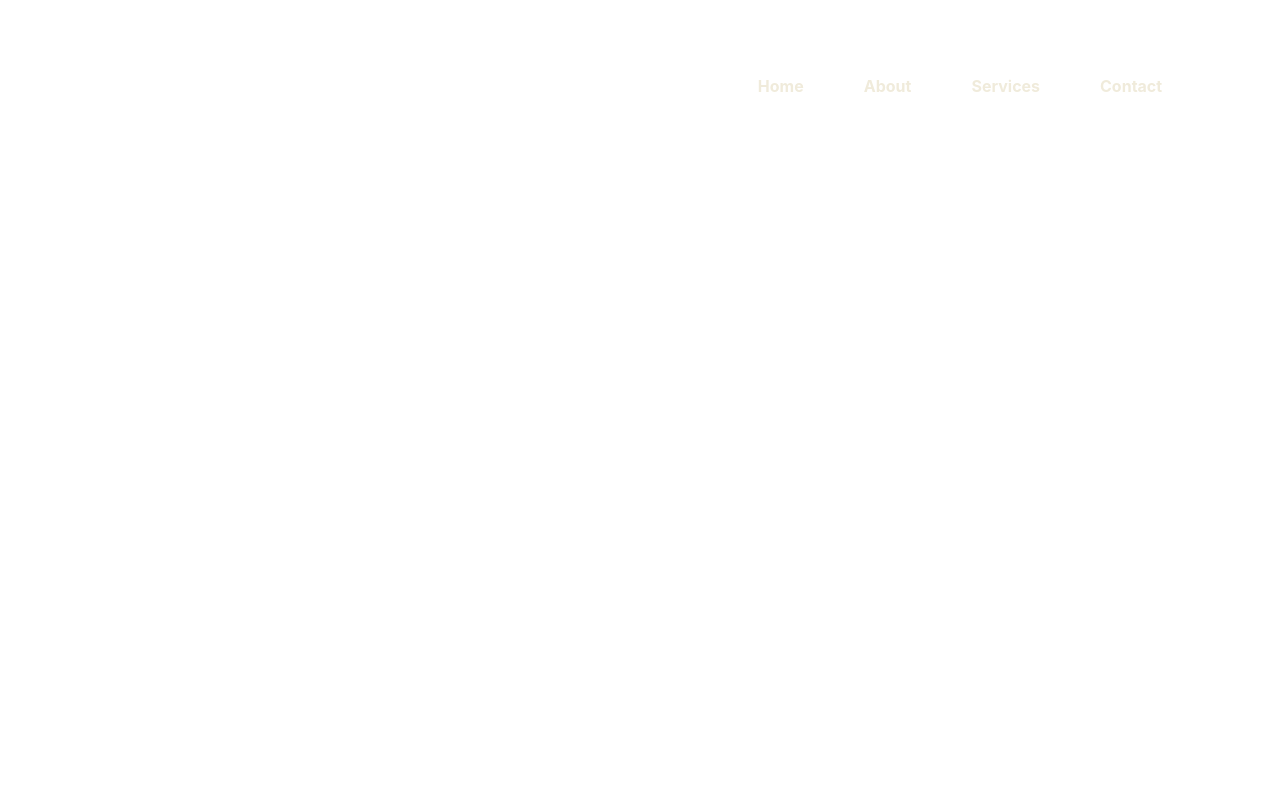
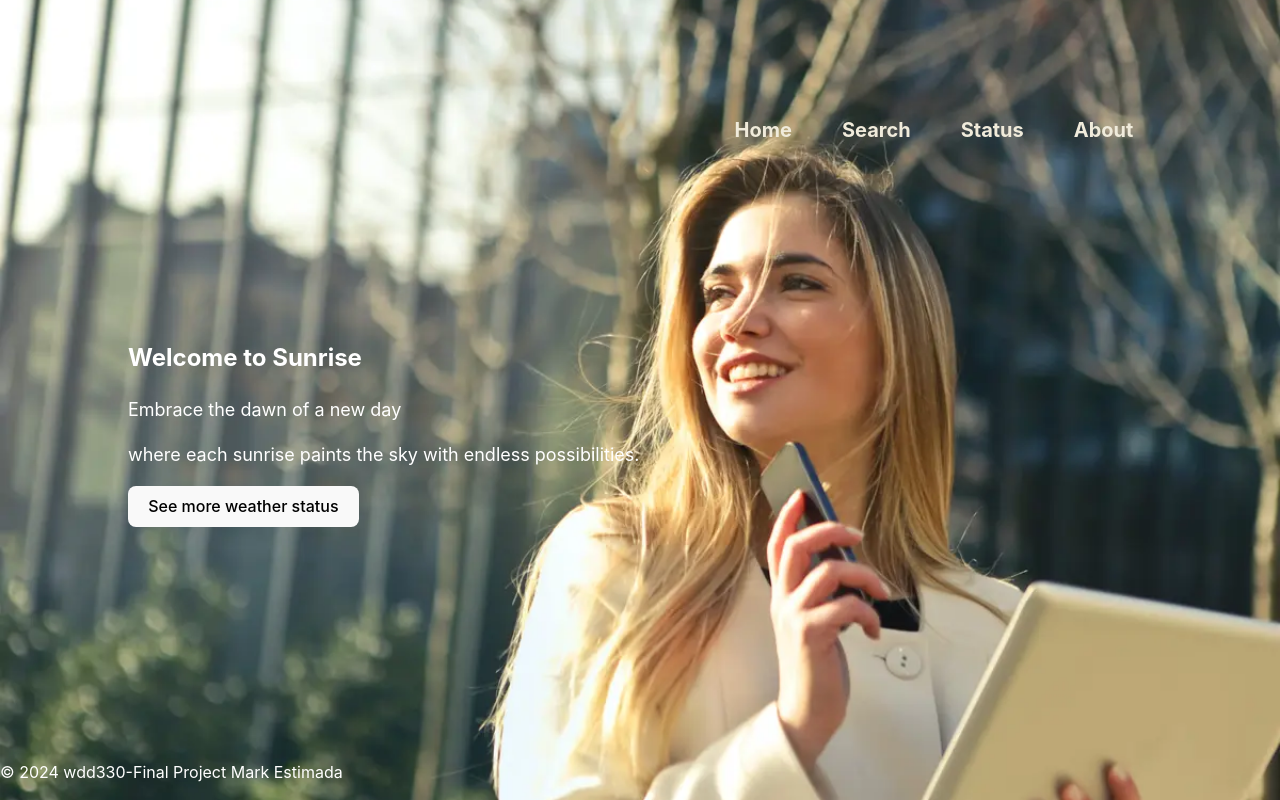
Before and after one commit to GravesStone/sunrise, a website built with Vite: page index.html in a window 1280 px wide. Built offline with nearby package versions, Linux system fonts and the light colour scheme; files whose address does not match are found by name.

Commit message:
changes in the website

```diff
--- a/index.html
+++ b/index.html
@@ -4,7 +4,7 @@
     <meta charset="UTF-8" />
     <link rel="icon" type="image/svg+xml" href="/vite.svg" />
     <meta name="viewport" content="width=device-width, initial-scale=1.0" />
-    <title>SunArise</title>
+    <title>Sunrise</title>
   </head>
   <header id="header"></header>
   <body>
--- a/main.js
+++ b/main.js
@@ -1,6 +1,6 @@
 import './style.css'
 
-import { loadFooter,loadHeader} from './script/modules.js'
+import { loadFooter,loadHeader,fadeInContent} from './script/modules.js'
 
 
 
@@ -11,10 +11,14 @@ window.addEventListener('DOMContentLoaded', function() {
     var heroContent = document.createElement('div');
     var heading = document.createElement('h2');
     var paragraph = document.createElement('p');
+    var paragraph2 = document.createElement('p');
+    var button = document.createElement('button'); // Create button element
 
     // Set content
-    heading.textContent = 'Welcome to Sun Arise';
-    paragraph.textContent = 'This is the hero section of our webpage.';
+    heading.textContent = 'Welcome to Sunrise';
+    paragraph.textContent = 'Embrace the dawn of a new day';
+    paragraph2.textContent = 'where each sunrise paints the sky with endless possibilities.';
+    button.textContent = 'See more weather status'; // Set button text
 
     // Add classes
     heroContent.classList.add('hero-content');
@@ -22,8 +26,19 @@ window.addEventListener('DOMContentLoaded', function() {
     // Append elements to the hero section
     heroContent.appendChild(heading);
     heroContent.appendChild(paragraph);
+    heroContent.appendChild(paragraph2);
+    heroContent.appendChild(button); // Append button to heroContent
     heroSection.appendChild(heroContent);
-  });
 
-  loadFooter();
-  loadHeader();
+    // Add event listener to the button
+    button.addEventListener('click', function() {
+        // Replace the URL with the desired link
+        window.location.href = 'weathersearch.html'; // Replace 'https://example.com' with your desired URL
+    });
+});
+
+//Fade in Effect
+
+loadFooter();
+loadHeader();
+fadeInContent();
--- a/script/modules.js
+++ b/script/modules.js
@@ -5,9 +5,9 @@ export function loadHeader() {
   <div class="container">
       <nav class="navigation">
         <a href="#">Home</a>
+        <a href="#">Search</a>
+        <a href="#">Status</a>
         <a href="#">About</a>
-        <a href="#">Services</a>
-        <a href="#">Contact</a>
       </nav>
 </div>
   `;
@@ -22,3 +22,18 @@ export function loadFooter() {
       <p>&copy; ${new Date().getFullYear()} wdd330-Final Project Mark Estimada</p>
   `;
 }
+
+export function fadeInContent() {
+  var content = document.getElementById('heroSection');
+
+  // Add the fade-in class
+  content.classList.add("fade-in");
+}
+
+// Export fadeInContent function to global scope
+window.fadeInContent = fadeInContent;
+
+// Call fadeInContent function when the page loads
+window.onload = function() {
+  fadeInContent();
+};
--- a/style.css
+++ b/style.css
@@ -1,3 +1,5 @@
+
+
 :root {
   font-family: Inter, system-ui, Avenir, Helvetica, Arial, sans-serif;
   line-height: 1.5;
@@ -15,11 +17,17 @@
 
 }
 
-
+.container {
+  position: relative;
+}
 .navigation {
   display: flex;
-  gap: 40px;
-  justify-content: space-around;
+  position: absolute;
+  top: -80px; /* Adjust this value to move the navigation up or down */
+  right: -300px;
+  justify-content: flex-end;
+  gap: 10px;
+  justify-content:center;
   align-items: center;
 }
 
@@ -27,9 +35,10 @@
   text-decoration: none;
   color: var(--font-words-color);
   font-weight: bold;
-  padding: 10px;
-
+  padding: 20px;
+  border-radius: 6px;
   border-radius: 5px;
+  font-size: 20px;
 }
 
 a {
@@ -44,12 +53,15 @@ a:hover {
 body {
   margin: 0;
   display: grid;
-  grid-template-columns: 1fr 1fr;
+  grid-template-columns: 1fr 1fr 1fr;
   place-items: center;
   min-width: 300px;
-  min-height: 50vh;
+  min-height: 100vh;
   padding: 0;
-  background-image: url('path/to/your/image.webp');
+  background-image: url('https://raw.githubusercontent.com/GravesStone/sunrise/main/imges/hero.webp');
+  background-position: center;
+  background-repeat: no-repeat;
+  background-size: cover; /* Optional: adjusts the background image size to cover the entire element */
 }
 
 header {
@@ -81,6 +93,15 @@ h1 {
     color: #fff; /* Example text color */
 
   }
+  @keyframes fadeIn {
+    from { opacity: 0; }
+    to { opacity: 2; }
+  }
+
+  /* Apply the fade-in animation to an element */
+  .fade-in {
+    animation: fadeIn 2s ease-in-out forwards;
+  }
 
   .hero h1 {
     font-size: 36px;
@@ -90,7 +111,30 @@ h1 {
   .hero p {
     font-size: 18px;
   }
+  .button {
+    background-color: #4CAF50; /* Green */
+    border: none;
+    color: white;
+    padding: 15px 32px;
+    text-align: center;
+    text-decoration: none;
+    display: inline-block;
+    font-size: 16px;
+    margin: 4px 2px;
+    transition-duration: 0.4s;
+    cursor: pointer;
+    border-radius: 12px;
+}
 
+/* On hover, change background color */
+.button:hover {
+    background-color: #45a049;
+}
+
+/* On click, change background color */
+.button:active {
+    background-color: #3e8e41;
+}
 
 
 .logo {
```
